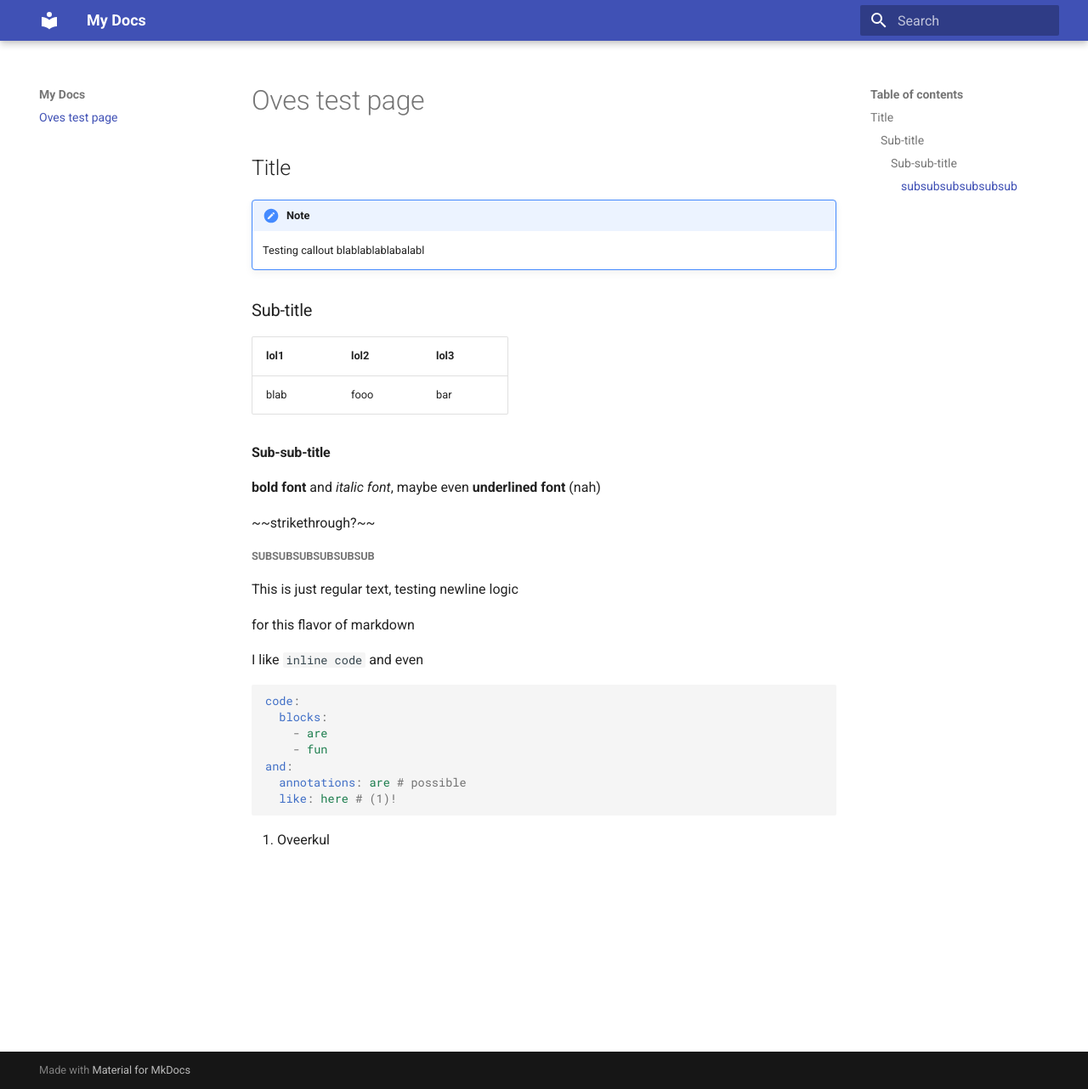
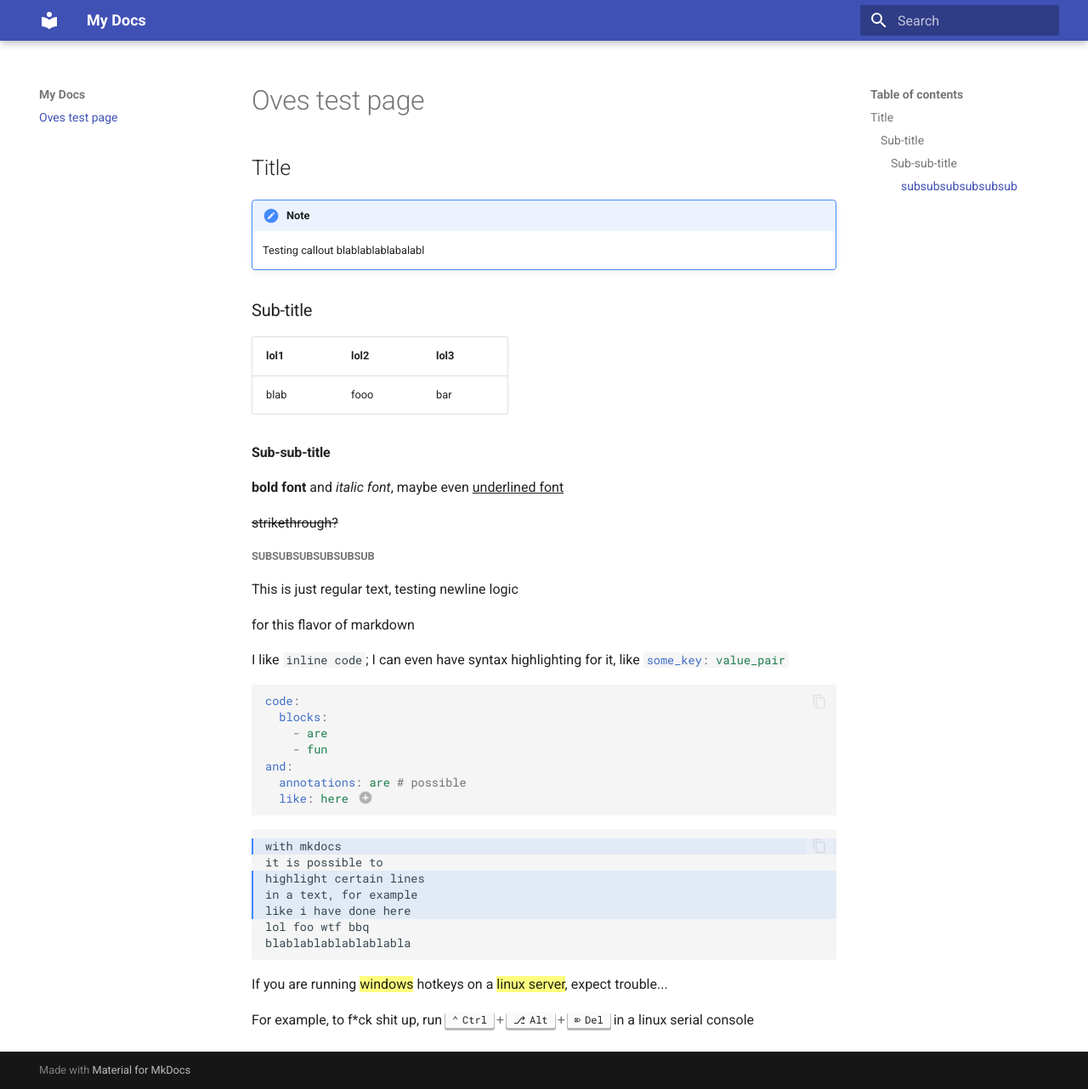
Before and after one commit to oveee92/oveee92.github.io, an MkDocs documentation site: the page built from docs/index.md, in a window 1280 px wide and 1282 px high. Shown: the whole window at 85% size. Built offline with MkDocs 1.6.1 and Material for MkDocs 9.7.7, drawn with Linux system fonts in a browser that asks for light colours.

Commit message:
Lotsa changes

````diff
--- a/docs/index.md
+++ b/docs/index.md
@@ -14,7 +14,7 @@
 
 #### Sub-sub-title
 
-**bold font** and *italic font*, maybe even __underlined font__ (nah)
+**bold font** and *italic font*, maybe even ^^underlined font^^
 
 ~~strikethrough?~~
 
@@ -25,7 +25,8 @@ text, testing newline logic
 
 for this flavor of markdown
 
-I like `inline code` and even
+I like `inline code`; I can even have syntax highlighting for it,
+like `#!yaml some_key: value_pair`
 
 ```yaml
 code:
@@ -38,3 +39,19 @@ and:
 ```
 
 1. Oveerkul
+
+```markdown hl_lines="1 3-5"
+
+with mkdocs
+it is possible to
+highlight certain lines
+in a text, for example
+like i have done here
+lol foo wtf bbq
+blablablablablablabla
+
+```
+
+If you are running ==windows== hotkeys on a ==linux server==, expect trouble...
+
+For example, to f\*ck shit up, run ++ctrl+alt+delete++ in a linux serial console
--- a/mkdocs.yml
+++ b/mkdocs.yml
@@ -2,6 +2,9 @@ site_name: My Docs
 
 theme:
   name: material
+  features:
+    - content.code.annotate # global annotations
+    - content.code.copy
 
 markdown_extensions:
   - admonition # callouts
@@ -9,3 +12,9 @@ markdown_extensions:
   - pymdownx.superfences # callouts, annotations
   - attr_list # annotations
   - md_in_html # annotations
+  - pymdownx.highlight # highlighting
+  - pymdownx.inlinehilite # inline highlighting
+  - pymdownx.caret # for underlines
+  - pymdownx.mark # for marking/highlighting
+  - pymdownx.tilde # for strikethrough
+  - pymdownx.keys # for showing keyboard keys
````
